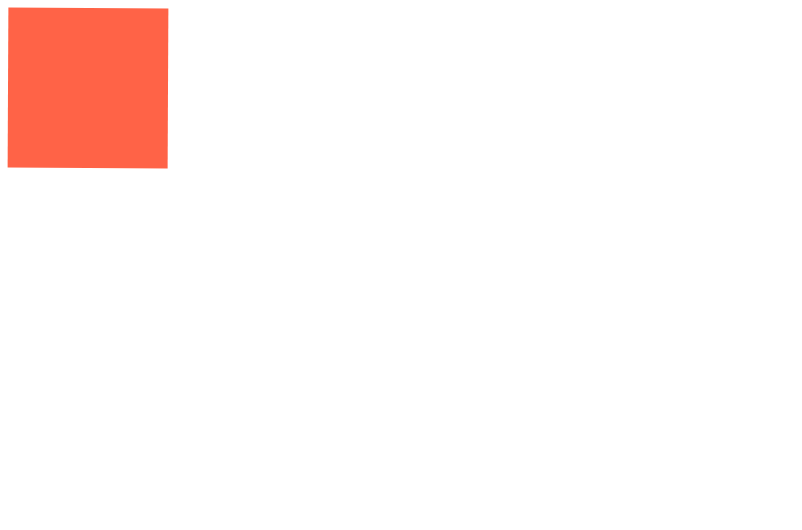
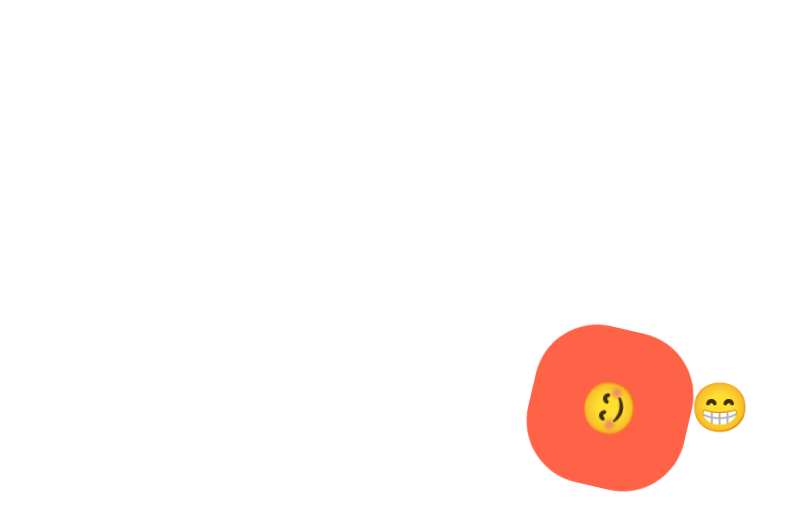
Before and after one commit to rosenrose/reactJS-masterclass, a React (Create React App) app: page / in a window 1280 px wide. Shown: the top 530 px of the page, without its empty margins (0-802 px from the left). Built offline with nearby package versions, Linux system fonts and the light colour scheme.

Commit message:
pseudo selectors

```diff
--- a/src/App.js
+++ b/src/App.js
@@ -1,7 +1,11 @@
 import styled, { keyframes } from "styled-components";
 
 const Wrapper = styled.div`
+  width: 100%;
+  height: 100vh;
   display: flex;
+  justify-content: center;
+  align-items: center;
 `;
 
 const animation = keyframes`
@@ -19,17 +23,35 @@ const animation = keyframes`
   }
 `;
 
+const Emoji = styled.span`
+  font-size: 3rem;
+`;
+
 const Box = styled.div`
   width: 10rem;
   height: 10rem;
   background-color: tomato;
-  animation: ${animation} 2s ease-in-out infinite;
+  animation: ${animation} 3s ease-in-out infinite;
+  display: flex;
+  justify-content: center;
+  align-items: center;
+  ${Emoji} {
+    &:hover {
+      opacity: 0.3;
+    }
+    &:active {
+      font-size: 5rem;
+    }
+  }
 `;
 
 function App() {
   return (
     <Wrapper>
-      <Box />
+      <Box>
+        <Emoji as="p">😊</Emoji>
+      </Box>
+      <Emoji>😁</Emoji>
     </Wrapper>
   );
 }
```
